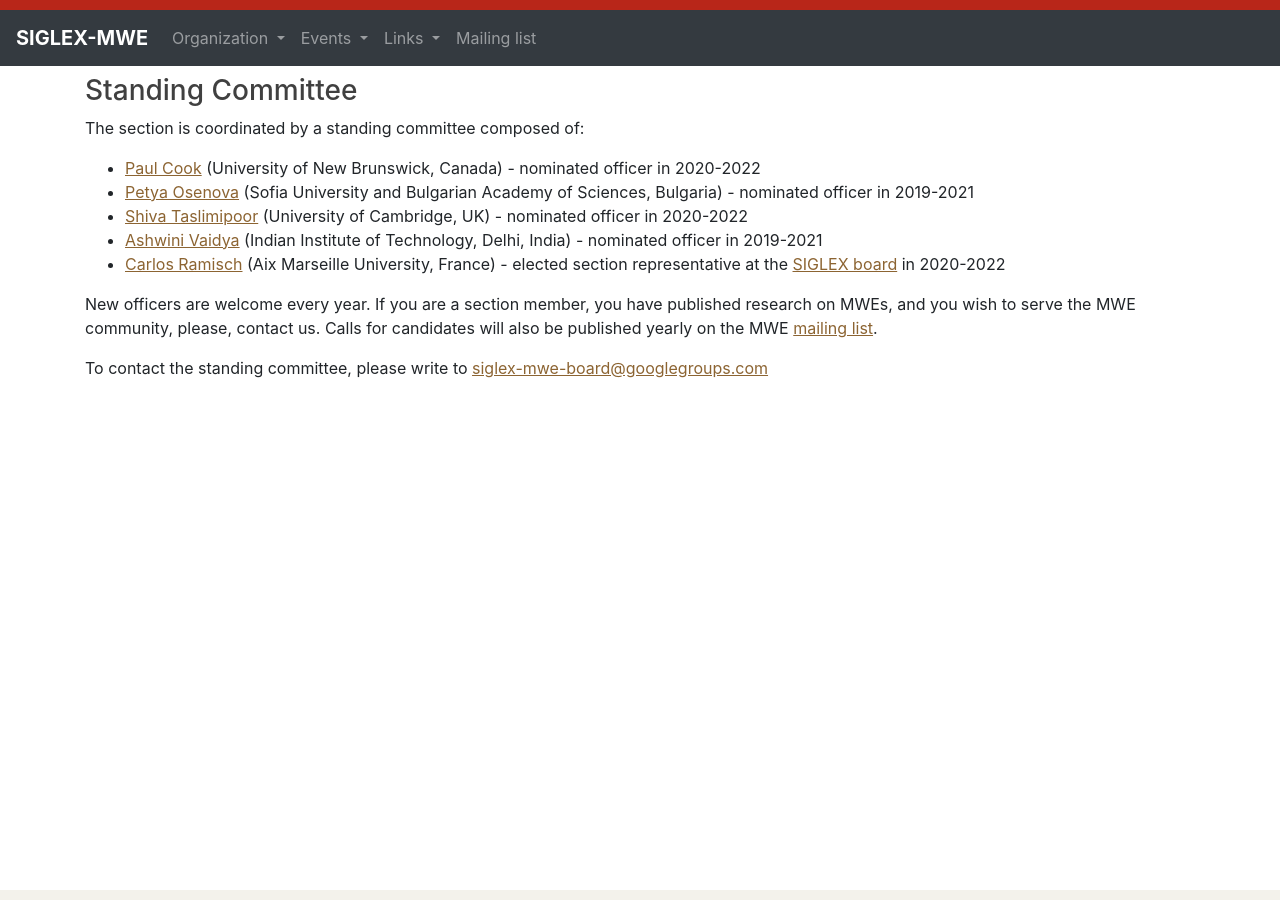
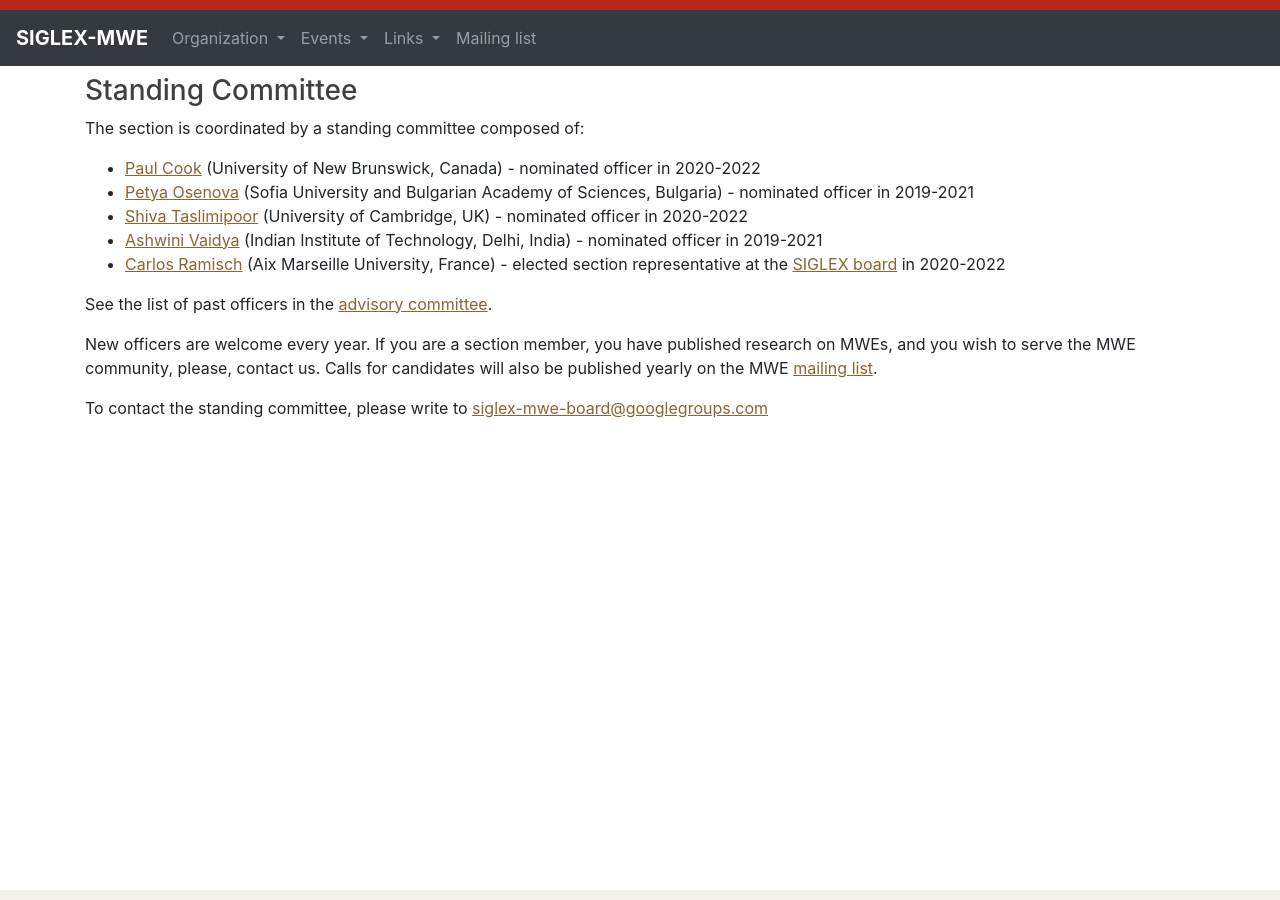
Before and after one commit to multiword/multiword.github.io, a Jekyll site: the page built from organization/standingcommittee.md, in a window 1280 px wide. Built offline with Jekyll 4.4.1, drawn with Linux system fonts in a browser that asks for light colours.

Commit message:
Add link to advisory committee from standing committee

```diff
--- a/organization/standingcommittee.md
+++ b/organization/standingcommittee.md
@@ -13,6 +13,8 @@
 - [Ashwini Vaidya](https://web.iitd.ac.in/~avaidya/) (Indian Institute of Technology, Delhi, India) - nominated officer in 2019-2021
 - [Carlos Ramisch](https://pageperso.lis-lab.fr/carlos.ramisch/) (Aix Marseille University, France) - elected section representative at the [SIGLEX board](https://siglex.org/board/2020.html) in 2020-2022
 
+See the list of past officers in the [advisory committee](advisorycommittee).
+
 New officers are welcome every year. If you are a section member, you have published research on MWEs, and you wish to serve the MWE community, please, contact us. Calls for candidates will also be published yearly on the MWE [mailing list](../mailinglist).
 
 To contact the standing committee, please write to [siglex-mwe-board@googlegroups.com](mailto:siglex-mwe-board@googlegroups.com)
```
